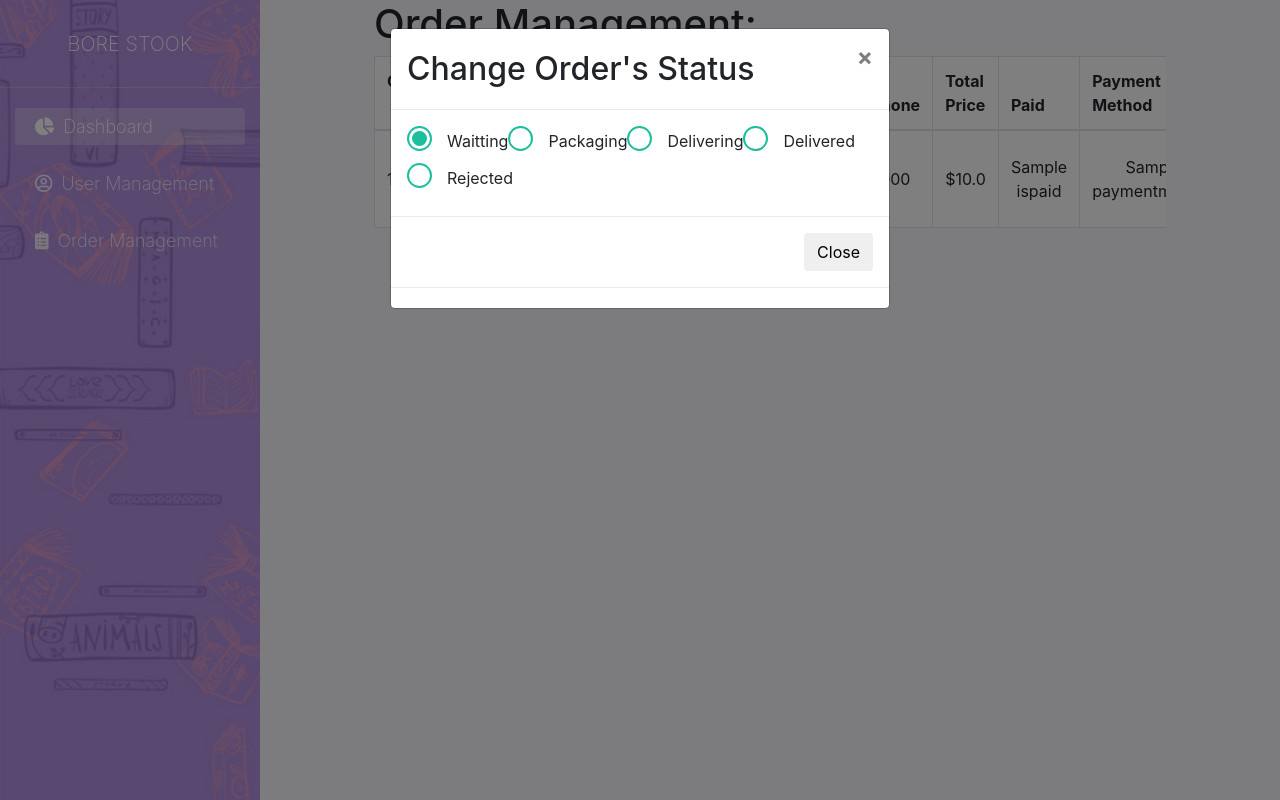
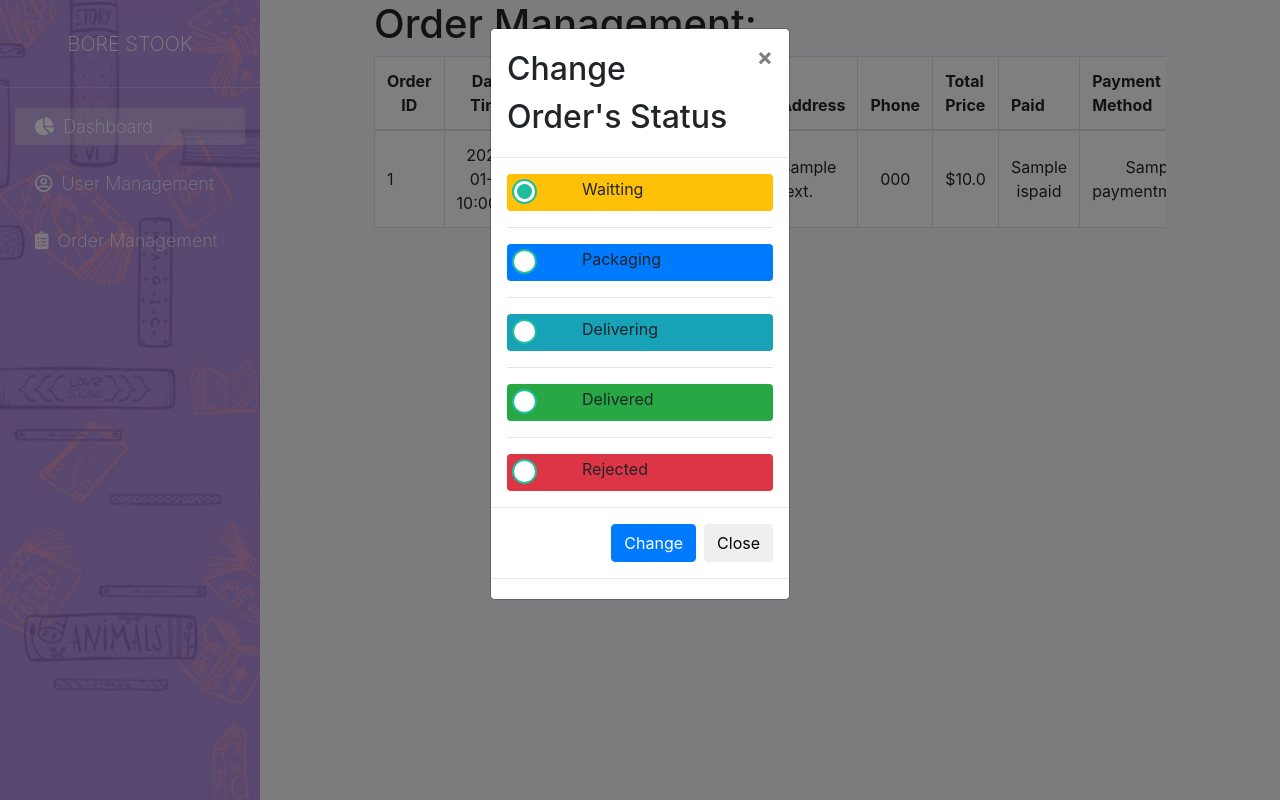
Before and after one commit to haidang029kg/bore_stook, a Flask app: page /admin_dashboard/order_management in a window 1280 px wide, after a click on "process". Run offline with Flask 2, Linux system fonts and the light colour scheme; tables that the repository leaves empty hold one stand-in row (values such as "Sample post"); parts of the project's set-up code (start-up, migrations or seed data) failed here and were passed over; some libraries are stand-ins or nearby versions.

Commit message:
change order status

```diff
--- a/Book_Flask/admin/routes.py
+++ b/Book_Flask/admin/routes.py
@@ -20,7 +20,7 @@ def order_management():
     page = request.args.get('page',1 , type=int)
     per_page = 10
 
-    items = db.session.query(Orders.OrderID, Orders.Date, User.UserID, User.FirstName, User.LastName, Orders.Address, Orders.Phone, Orders.TotalPrice, Ispaid.NamePaid, Paymentmethod.NamePayment, Status.NameStatus).filter(User.UserID == Orders.UserID).filter(Orders.IsPaid == Ispaid.IsPaidID).filter(Orders.PaymentMethod == Paymentmethod.PaymentMethodID).filter(Orders.Status == Status.StatusID).order_by(Orders.Date.desc()).paginate(page = page, per_page = per_page)
+    items = db.session.query(Orders.OrderID, Orders.Date, User.UserID, User.FirstName, User.LastName, Orders.Address, Orders.Phone, Orders.TotalPrice, Ispaid.NamePaid, Paymentmethod.NamePayment, Status.NameStatus).filter(Orders.IsPaid == Ispaid.IsPaidID).filter(Orders.PaymentMethod == Paymentmethod.PaymentMethodID).filter(Orders.Status == Status.StatusID).order_by(Orders.Date.desc()).paginate(page = page, per_page = per_page)
 
     db.session.close()
     return render_template('admin/order_management.html', items = items)
@@ -41,6 +41,19 @@ def ordered_detail():
         'items' : items
     })
 
+@admin.route("/admin_change_order_status", methods = ['GET'])
+def change_order_status():
+    status_id = request.args.get('radio_value')
+    order_id = request.args.get('order_id')
+
+    if (order_id) and (status_id):
+
+        db.session.query(Orders).filter(Orders.OrderID == order_id).update({Orders.Status : status_id})
+        db.session.commit()
+        db.session.close()
+
+        return jsonify({'status' : 'done'})
+    return jsonify({'status' : 'error'})
 
 
 @admin.route("/top_genre")
--- a/Book_Flask/static/css/css.css
+++ b/Book_Flask/static/css/css.css
@@ -971,7 +971,7 @@ span.price {
 
 .customeRadio input[type="radio"] + label {
 	position: relative;
-	padding: 3px 0 0 40px;
+	padding: 3px 0 0 75px;
 	cursor: pointer;
 }
 
@@ -983,8 +983,8 @@ span.price {
 	height: 25px;
 	border-radius: 50%;
 	position: absolute;
-	left: 0;
-	top: 0;
+	left: 5px;
+	top: 5px;
 }
 
 .customeRadio input[type="radio"] + label:after {
@@ -994,11 +994,16 @@ span.price {
 	height: 15px;
 	border-radius: 50%;
 	position: absolute;
-	left: 5px;
-	top: 5px;
+	left: 10px;
+	top: 10px;
 	opacity: 0;
+	transform: scale3d(3);
+	transition: transform 0.5s linear, opacity 0.5s linear;
 }
 
 .customeRadio input[type="radio"]:checked + label:after {
 	opacity: 1;
+	transform: scale3d(1);
 }
+
+/* ------------------------------------------ */
--- a/Book_Flask/templates/admin/order_management.html
+++ b/Book_Flask/templates/admin/order_management.html
@@ -34,7 +34,7 @@
                         <td class="text-center">{{ item.NamePaid }}</td>
                         <td class="text-center">{{ item.NamePayment }}</td>
                         <td class="text-center">{{ item.NameStatus }}</td>
-                        <td><button type="button" class="btn-more-ordered-detail btn btn-info btn-sm" data-toggle="modal"
+                        <td><button type="button" class="btn-admin-ordered-process btn btn-info btn-sm" data-toggle="modal"
                                 data-target="#modal-admin-ordered-process">process</button></td>
                         <td><button type="button" class="btn-admin-ordered-detail btn btn-info btn-sm" data-toggle="modal"
                                 data-target="#modal-admin-ordered-detail">detail</button></td>
@@ -109,7 +109,7 @@
 </div>
 <!-- Modal for orderd process-->
 <div class="modal fade" id="modal-admin-ordered-process" role="dialog">
-    <div class="modal-dialog modal-md">
+    <div class="modal-dialog modal-sm">
 
         <!-- Modal content-->
         <div class="modal-content" id="modal-content-more-ordered-detail">
@@ -119,35 +119,37 @@
             </div>
             <div class="modal-body">
                 <form action="#" class="customeRadio">
-                    <div class="row">
-                        <div class="row">
-                            <input type="radio" name="waitting" id="waitting" checked>
-                            <label for="">Waitting</label>
-                        </div>
-                        <div class="row">
-                            <input type="radio" name="packaging" id="packaging">
-                            <label for="">Packaging</label>
-                        </div>
-                        <div class="row">
-                            <input type="radio" name="delivering" id="delivering">
-                            <label for="">Delivering</label>
-                        </div>
-                        <div class="row">
-                            <input type="radio" name="delivered" id="delivered">
-                            <label for="">Delivered</label>
-                        </div>
-                        <div class="row">
-                            <input type="radio" name="rejected" id="rejected">
-                            <label for="">Rejected</label>
-                        </div>
+                    <div class="row bg-warning rounded">
+                        <input type="radio" name="order_status" id="waitting" checked value="1">
+                        <label for="waitting">Waitting</label>
+                    </div>
+                    <hr>
+                    <div class="row bg-primary rounded">
+                        <input type="radio" name="order_status" id="packaging" value="2">
+                        <label for="packaging">Packaging</label>
+                    </div>
+                    <hr>
+                    <div class="row bg-info rounded">
+                        <input type="radio" name="order_status" id="delivering" value="3">
+                        <label for="delivering">Delivering</label>
+                    </div>
+                    <hr>
+                    <div class="row bg-success rounded">
+                        <input type="radio" name="order_status" id="delivered" value="4">
+                        <label for="delivered">Delivered</label>
+                    </div>
+                    <hr>
+                    <div class="row bg-danger rounded">
+                        <input type="radio" name="order_status" id="rejected" value="5">
+                        <label for="rejected" class="">Rejected</label>
                     </div>
                 </form>
             </div>
             <div class="modal-footer">
+                <button type="button" class="btn-change-order-status btn btn-primary" data-dismiss="modal">Change</button>
                 <button type="button" class="btn btn-default" data-dismiss="modal">Close</button>
             </div>
         </div>
-
     </div>
 </div>
 {% endblock %}
--- a/Book_Flask/user/routes.py
+++ b/Book_Flask/user/routes.py
@@ -5,7 +5,7 @@ from Book_Flask.models import Book, Author, Genre, Orders, OrderDetails, generat
 from Book_Flask.user.utilities import *
 from Book_Flask.user.forms import *
 
-import json
+import json, datetime
 
 from flask_login import login_user, logout_user, current_user, login_required
 
@@ -217,6 +217,7 @@ def create_order():
                         Address=order.get('Address'),
                         Phone=order.get('Phone'),
                         TotalPrice=order.get('TotalPrice'),
+                        Date=datetime.datetime.now(),
                         IsPaid=order.get('IsPaid'),
                         Status=order.get('Status'),
                         PaymentMethod=order.get('PaymentMethod'))
```
Also changed, not shown: Book_Flask/static/js/jquery.js.
